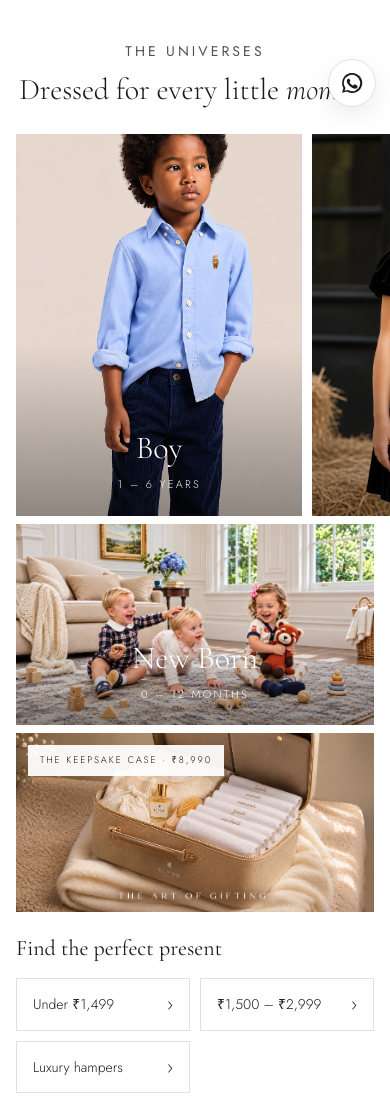
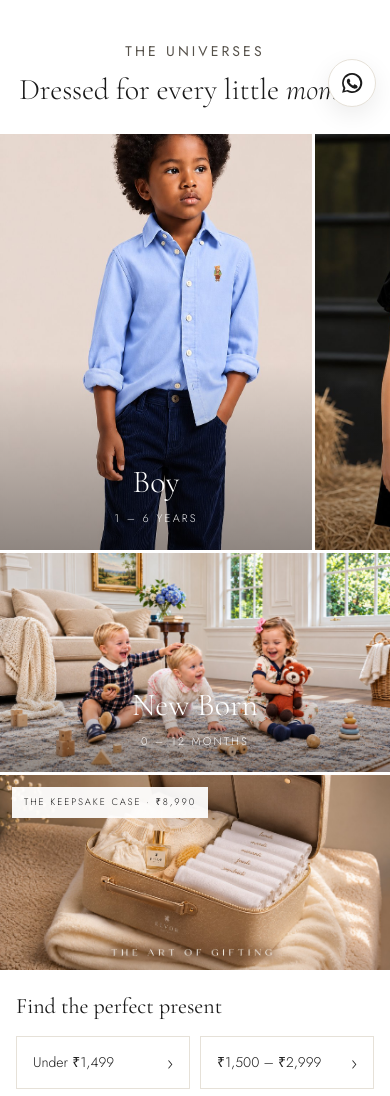
Before and after one commit to dns404/elvor-fashion, a plain HTML site: page index.html in a window 390 px wide. Shown: the part 723-1819 px from the top of the page. Drawn offline with nearby package versions, Linux system fonts and the light colour scheme.

Commit message:
Make homepage image sections full-bleed with thin tile gaps
Co-Authored-By: Claude Opus 5.5 <noreply@anthropic.com>

```diff
--- a/index.html
+++ b/index.html
@@ -2924,6 +2924,45 @@
 
       .quick {
         transform: none
+      }
+    }
+
+    /* ---------- full-bleed image blocks (Bonpoint-style: no side gutters, no gaps between tiles) ---------- */
+    .uni-section.wrap,
+    .gifts.wrap,
+    .care-acc.wrap {
+      padding-inline: 0
+    }
+
+    .uni-section .sec-head {
+      padding-inline: var(--gutter)
+    }
+
+    .universes,
+    .care-acc-grid {
+      gap: 3px
+    }
+
+    .uni.uni-wide {
+      margin-top: 3px
+    }
+
+    .section.gifts {
+      padding-top: 3px
+    }
+
+    @media (max-width:1024px) {
+      .gift-finder {
+        padding-inline: var(--gutter)
+      }
+    }
+
+    @media (max-width:720px) {
+      .universes {
+        gap: 3px;
+        margin-inline: 0;
+        padding-inline: 0;
+        scroll-padding-inline: 0
       }
     }
   </style>
```
